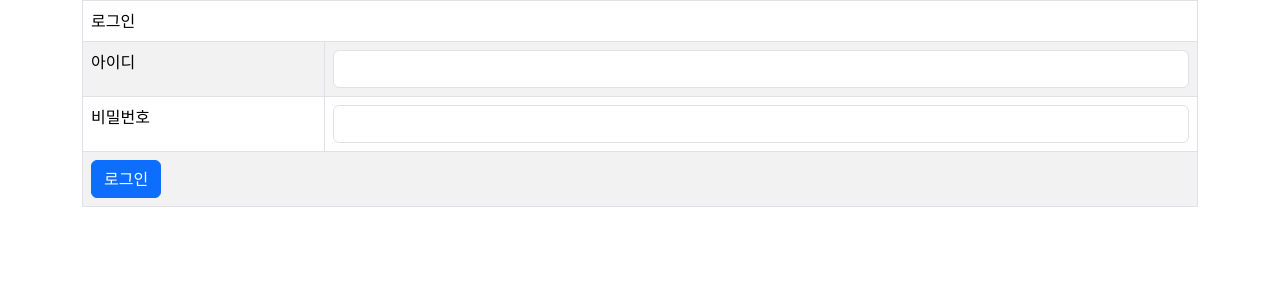
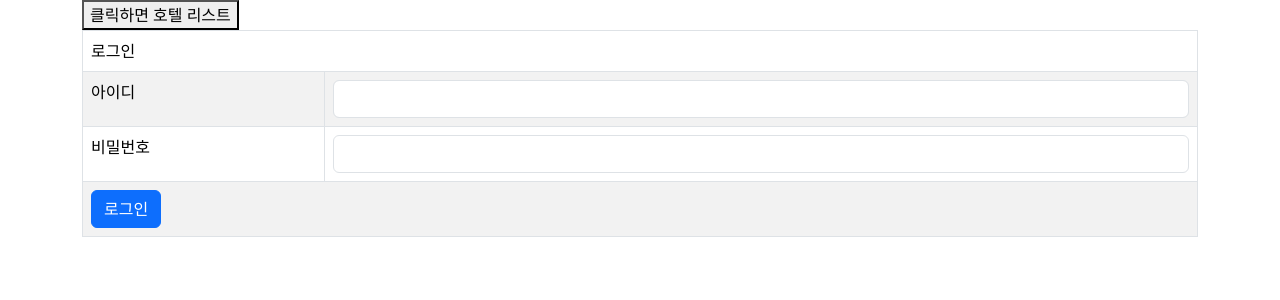
Before and after one commit to zeongii/hotel_booking_front, a React (Create React App) app: page / in a window 1280 px wide. Shown: the top 300 px of the page. Built offline with nearby package versions, Linux system fonts and the light colour scheme.

Commit message:
test commit

```diff
--- a/src/user/Auth.js
+++ b/src/user/Auth.js
@@ -43,8 +43,17 @@ let Auth = () => {
         }
     }
 
+    let onClick = async (e) => {
+        e.preventDefault();
+
+        let response = await axios({
+            url: 'http://localhost:8080/'
+        })
+    }
+
     return (
         <Container>
+            <button onClick={onClick}>클릭하면 호텔 리스트</button>
             <form onSubmit={onSubmit}>
                 <Table striped hover bordered>
                     <thead>
```
